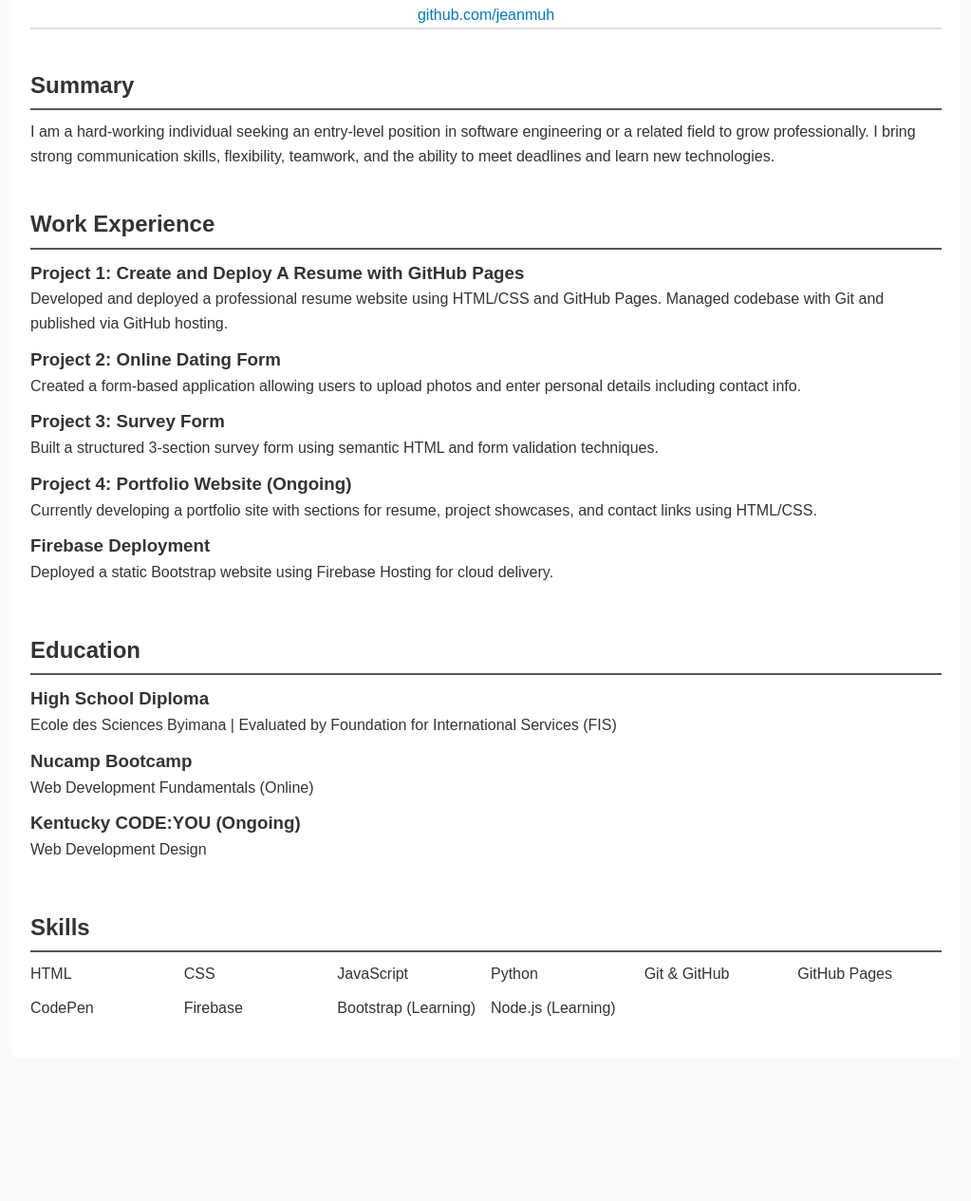
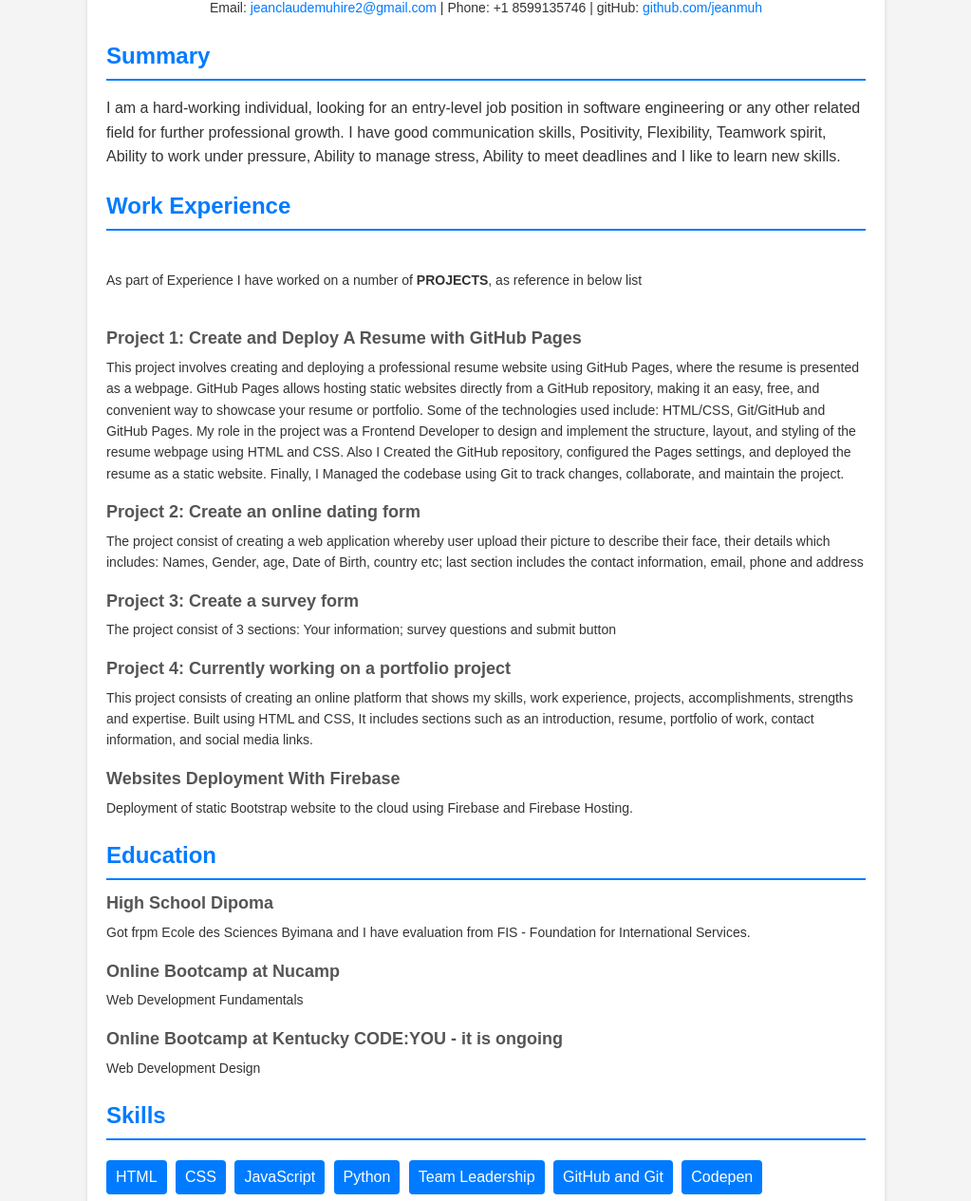
Before and after one commit to jeanmuh/jeanmuh.github.io, a plain HTML site: page index.html in a window 1280 px wide. Shown: the part 101-1366 px from the top of the page at 95% size, without its empty margins (128-1151 px from the left). Before the commit the page ends 1235 px from the top, so only its background shows below. Drawn offline with Linux system fonts and the light colour scheme.

Commit message:
Initial configuration

```diff
--- a/index.html
+++ b/index.html
@@ -3,76 +3,86 @@
     <head>
         <meta charset="UTF-8" />
         <meta name="viewport" content="width=device-width, initial-scale=1.0" />
-    <title>Resume - Jean Claude MUHIRE</title>
-    <link rel="stylesheet" href="styles.css" />
+        <title>Resume Template</title>
+        <link rel="stylesheet" href="styles.css">
     </head>
+
+
     <body>
         <main class="container">
             <section class="header">
-            <h1>Jean Claude MUHIRE</h1>
+                <h1>JEAN CLAUDE MUHIRE</h1>
                 <p class="contact">
-                Email: <a href="mailto:jeanclaudemuhire2@gmail.com">jeanclaudemuhire2@gmail.com</a> |
-                Phone: (859) 913-5746 |
-                LinkedIn: <a href="#">linkedin.com/in/jeanclaudemuhire</a> |
-                GitHub: <a href="https://github.com/jeanmuh">github.com/jeanmuh</a>
+                    Email:
+                    <a href="mailto:jeanclaudemuhire2@gmail.com"
+                        >jeanclaudemuhire2@gmail.com</a
+                    >
+                    | Phone: +1 8599135746 | gitHub:
+                    <a href="https://github.com/jeanmuh">github.com/jeanmuh</a>
                 </p>
+            </section>
+            <section class="section">
+                <h2>Summary</h2>
+                <p>
+                    I am a hard-working individual, looking for an entry-level job position in software engineering or any other related field for further professional growth. I have good communication skills, Positivity, Flexibility, Teamwork spirit, Ability to work under pressure, Ability to manage stress, Ability to meet deadlines and I like to learn new skills.
             </section>
 
          <section class="section">
-            <h2>Summary</h2>
+                <h2>Work Experience</h2><br>
+                <div class="item">
+
+                    <p>As part of Experience I have worked on a number of <b>PROJECTS</b>, as reference in below list</p> <br>
                     <p>
-                I am a hard-working individual seeking an entry-level position in software engineering or a related field to grow professionally. I bring strong communication skills, flexibility, teamwork, and the ability to meet deadlines and learn new technologies.
+                        <h3>Project 1: Create and Deploy A Resume with GitHub Pages</h3>
+                        <p>
+                            This project involves creating and deploying a professional resume website using GitHub Pages, where the resume is presented as a webpage.
+                            GitHub Pages allows hosting static websites directly from a GitHub repository, making it an easy, free, and convenient way to showcase your resume or portfolio. Some of the technologies used include: HTML/CSS, Git/GitHub and GitHub Pages. My role in the project was a Frontend Developer to design and implement the structure, layout, and styling of the resume webpage using HTML and CSS. Also I Created the GitHub repository, configured the Pages settings, and deployed the resume as a static website. Finally, I Managed the codebase using Git to track changes, collaborate, and maintain the project.
                         </p>
-        </section>
+                </div>
+                <div class="item">
 
-        <section class="section">
-            <h2>Work Experience</h2>
+                        <h3>Project 2: Create an online dating form</h3>
+                        <p>The project consist of creating a web application whereby user upload their picture to describe their face, their details which includes: Names, Gender, age, Date of Birth, country etc; last section includes the contact information, email, phone and address </p>
 
+                </div>
                 <div class="item">
-                <h3>Project 1: Create and Deploy A Resume with GitHub Pages</h3>
-                <p>Developed and deployed a professional resume website using HTML/CSS and GitHub Pages. Managed codebase with Git and published via GitHub hosting.</p>
+
+                    <h3>Project 3: Create a survey form</h3>
+                    <p>The project consist of 3 sections: Your information; survey questions and submit button </p>
+
+                </div>
+                <div class="item">
+
+                    <h3>Project 4: Currently working on a portfolio project</h3>
+                    <p>This project consists of creating an online platform that shows my skills, work experience, projects, accomplishments, strengths and expertise. Built using HTML and CSS, It includes sections such as an introduction, resume, portfolio of work, contact information, and social media links.</p>
+
                 </div>
 
                 <div class="item">
-                <h3>Project 2: Online Dating Form</h3>
-                <p>Created a form-based application allowing users to upload photos and enter personal details including contact info.</p>
-            </div>
 
-            <div class="item">
-                <h3>Project 3: Survey Form</h3>
-                <p>Built a structured 3-section survey form using semantic HTML and form validation techniques.</p>
-            </div>
+                    <h3>Websites Deployment With Firebase</h3>
+                    <p>Deployment of static Bootstrap website to the cloud using Firebase and Firebase Hosting.</p>
 
-            <div class="item">
-                <h3>Project 4: Portfolio Website (Ongoing)</h3>
-                <p>Currently developing a portfolio site with sections for resume, project showcases, and contact links using HTML/CSS.</p>
-            </div>
-
-            <div class="item">
-                <h3>Firebase Deployment</h3>
-                <p>Deployed a static Bootstrap website using Firebase Hosting for cloud delivery.</p>
                 </div>
             </section>
-
             <section class="section">
                 <h2>Education</h2>
 
                 <div class="item">
-                <h3>High School Diploma</h3>
-                <p>Ecole des Sciences Byimana | Evaluated by Foundation for International Services (FIS)</p>
+                    <h3>High School Dipoma</h3>
+                    <p>Got frpm Ecole des Sciences Byimana and I have evaluation from FIS - Foundation for International Services.</p>
+
                 </div>
 
                 <div class="item">
-                <h3>Nucamp Bootcamp</h3>
-                <p>Web Development Fundamentals (Online)</p>
+                    <h3>Online Bootcamp at Nucamp</h3>
+                    <p>Web Development Fundamentals</p>
                 </div>
-
                 <div class="item">
-                <h3>Kentucky CODE:YOU (Ongoing)</h3>
+                    <h3>Online Bootcamp at Kentucky CODE:YOU - it is ongoing</h3>
                     <p>Web Development Design</p>
                 </div>
             </section>
-
             <section class="section">
                 <h2>Skills</h2>
                 <div class="skills">
@@ -81,15 +91,15 @@
                         <li>CSS</li>
                         <li>JavaScript</li>
                         <li>Python</li>
-                    <li>Git & GitHub</li>
-                    <li>GitHub Pages</li>
-                    <li>CodePen</li>
+                        <li>Team Leadership</li>
+                        <li>GitHub and Git</li>
+                        <li>Codepen</li>
+                        <li>Currently learning Bootstrap and Node.js</li>
                         <li>Firebase</li>
-                    <li>Bootstrap (Learning)</li>
-                    <li>Node.js (Learning)</li>
                     </ul>
                 </div>
             </section>
+
         </main>
     </body>
 </html>
--- a/styles.css
+++ b/styles.css
@@ -1,87 +1,66 @@
-/* Base Reset */
-* {
-    margin: 0;
-    padding: 0;
-    box-sizing: border-box;
-}
-
-/* General Layout */
         body {
             font-family: Arial, sans-serif;
             line-height: 1.6;
-    background-color: #f9f9f9;
+            margin: 0;
+            padding: 0;
             color: #333;
+            background-color: #f4f4f4;
+        }
+        .container {
+            max-width: 800px;
+            margin: 20px auto;
             padding: 20px;
+            background: #fff;
+            border-radius: 8px;
+            box-shadow: 0 2px 5px rgba(0, 0, 0, 0.1);
         }
-
-.container {
-    display: grid;
-    grid-template-columns: 1fr 3fr;
-    gap: 20px;
-    max-width: 1000px;
-    margin: auto;
-    background-color: white;
-    padding: 20px;
-    border-radius: 8px;
+        h1,
+        h2 {
+            color: #007bff;
         }
-
-/* Header - spans both columns */
         .header {
-    grid-column: 1 / -1;
             text-align: center;
-    border-bottom: 2px solid #ddd;
-    margin-bottom: 20px;
         }
-
-/* Section styling */
-.section {
-    grid-column: 1 / -1;
-    margin-bottom: 20px;
+        .header h1 {
+            margin: 10px 0;
         }
-
-.section h2 {
-    border-bottom: 2px solid #555;
-    padding-bottom: 5px;
-    margin-bottom: 10px;
+        .contact {
+            margin: 10px 0;
+            font-size: 14px;
         }
-
-.item {
-    margin-bottom: 10px;
-}
-
-/* Contact links */
         .contact a {
-    color: #0077cc;
+            color: #007bff;
             text-decoration: none;
         }
-
-.contact a:hover {
-    text-decoration: underline;
+        .section {
+            margin: 20px 0;
         }
-
-/* Skills section */
+        .section h2 {
+            margin-bottom: 10px;
+            border-bottom: 2px solid #007bff;
+            padding-bottom: 5px;
+        }
+        .item {
+            margin-bottom: 15px;
+        }
+        .item h3 {
+            margin: 0;
+            font-size: 18px;
+            color: #555;
+        }
+        .item p {
+            margin: 5px 0;
+            font-size: 14px;
+        }
         .skills ul {
             list-style: none;
-    display: grid;
-    grid-template-columns: repeat(auto-fill, minmax(140px, 1fr));
-    gap: 10px;
+            padding: 0;
         }
-
-/* Responsive Design */
-@media (max-width: 768px) {
-    .container {
-        grid-template-columns: 1fr;
+        .skills ul li {
+            display: inline-block;
+            background: #007bff;
+            color: #fff;
+            padding: 5px 10px;
+            margin: 5px 5px 5px 0;
+            border-radius: 4px;
         }
-
-    .skills ul {
-        grid-template-columns: repeat(auto-fill, minmax(100px, 1fr));
-    }
-
-    .header {
-        text-align: left;
-    }
-
-    .contact {
-        font-size: 14px;
-    }
-}
```
Lines whose indentation alone changed are shown as unchanged.
